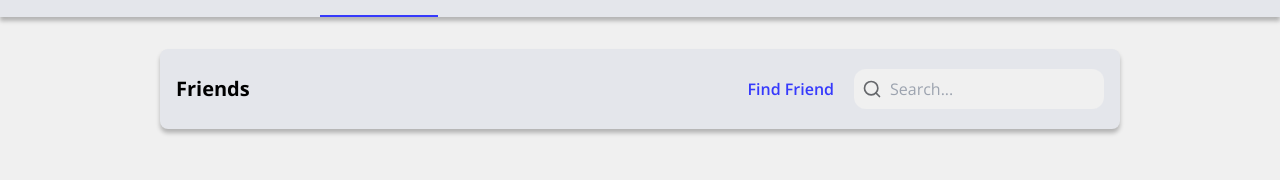
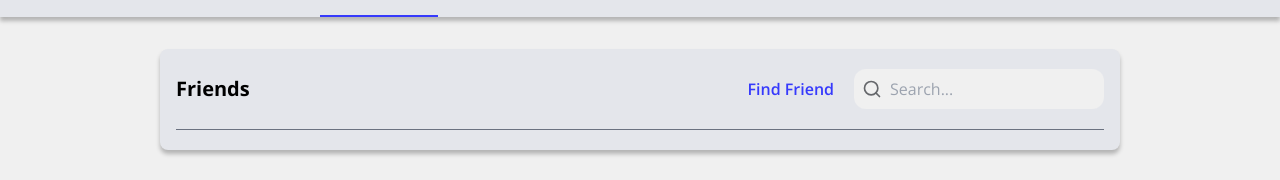
Before and after one commit to asiughuslyvesterobus/social_app, a Next.js app in the folder client/: page /profile/friends in a window 1280 px wide. Shown: the part 478-658 px from the top of the page. Built offline with nearby package versions, Linux system fonts and the light colour scheme.

Commit message:
working on friends page

```diff
--- a/client/pages/profile/friends/index.tsx
+++ b/client/pages/profile/friends/index.tsx
@@ -11,7 +11,7 @@ const FriendsPage = () => {
           <ProfileHeadline className="hover:bg-gray-300 rounded-lg" />
         </div>
         <div className="tab:w-[75%] w-full tab:mx-auto flex flex-col items-start justify-start tab:flex-row py-5 gap-8 px-4 rounded-lg bg-btngray shadow-boxShad mt-8">
-          <div className="w-full flex items-center justify-between gap-5">
+          <div className="w-full flex items-center justify-between gap-5 border-b border-gray-500 pb-5">
             <h2 className="text-base font-bold md:text-xl">Friends</h2>
             <div className="flex items-center justify-end gap-5">
               <Link
```
